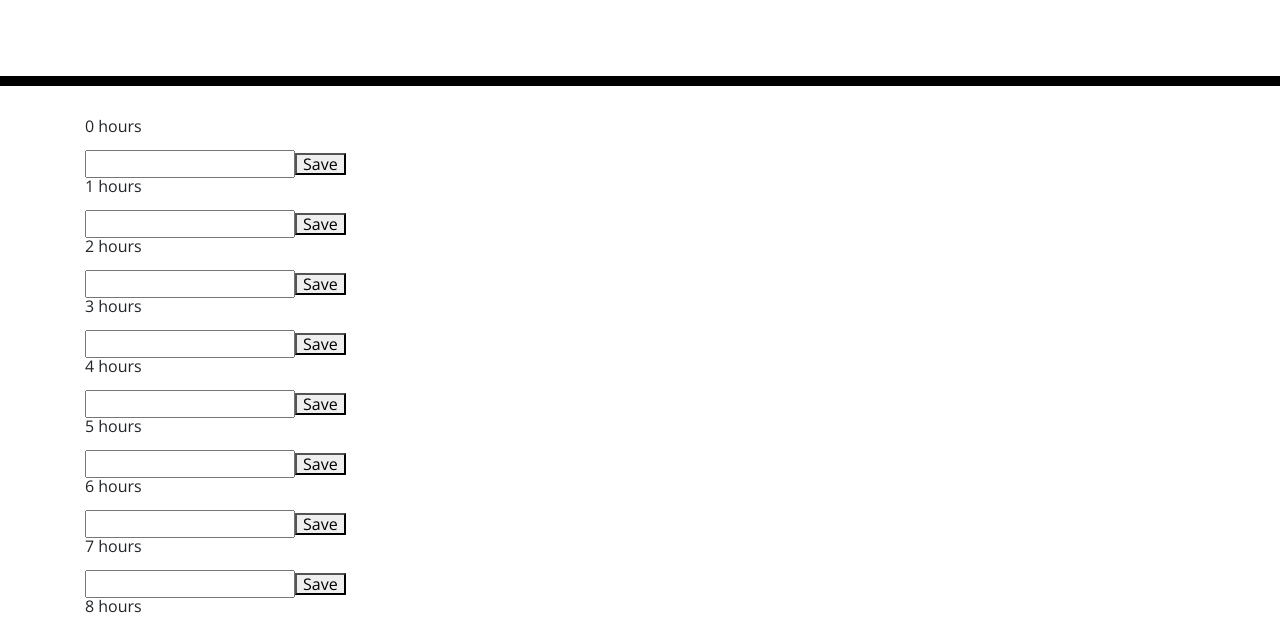
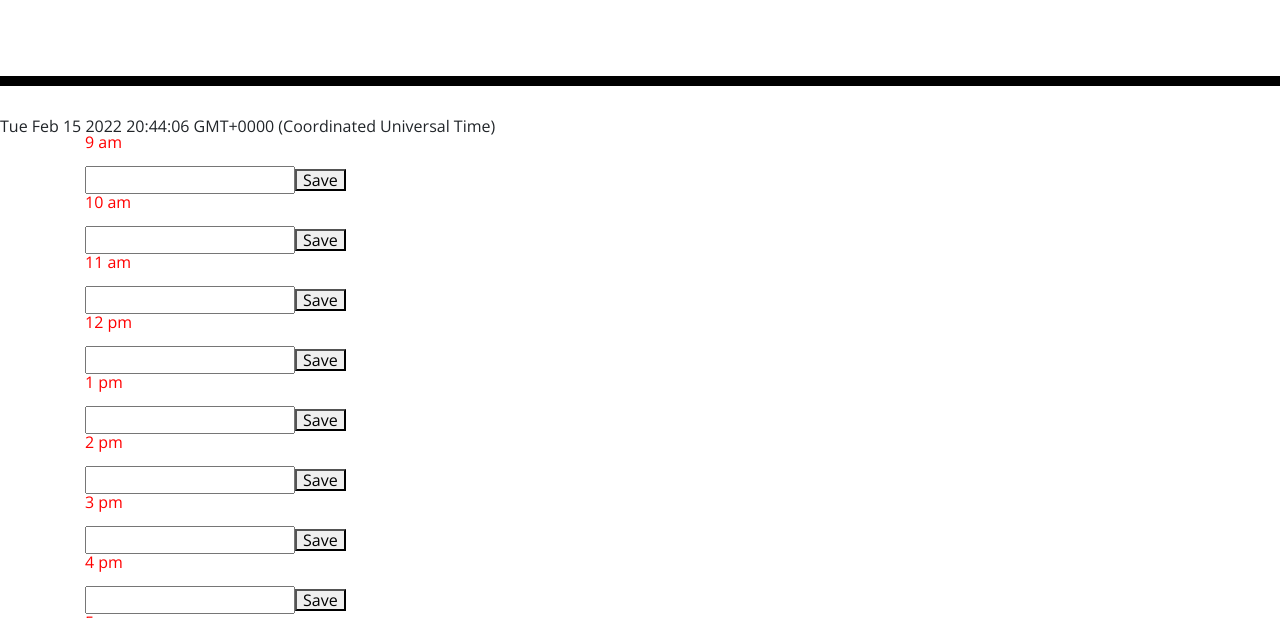
Before and after one commit to dmschwerd/super-disco, a plain HTML site: page Develop/index.html in a window 1280 px wide. Shown: the part 182-800 px from the top of the page. Drawn offline with nearby package versions, Linux system fonts and the light colour scheme.

Commit message:
color coded blocks

```diff
--- a/Develop/index.html
+++ b/Develop/index.html
@@ -28,6 +28,9 @@
       <p class="lead">A simple calendar app for scheduling your work day</p>
       <p id="currentDay" class="lead"></p>
     </header>
+    <header id="time-header">
+
+    </header>
     <div class="container">
       <section id="time-blocks">
 
--- a/Develop/js/script.js
+++ b/Develop/js/script.js
@@ -1,28 +1,55 @@
 var timeblocksEl = document.getElementById('time-blocks');
 var data = JSON.parse(localStorage.getItem('data')) || {};
+var timeHeaderEl = document.getElementById('time-header');
+var date = new Date();
+var START = 9;
+var END = 23;
 
-for(var i = 0; i < 13; i++) {
+function createTimeBlocks(start, end) {
+  for(var i = start; i < end; i++) {
     var timeBlock = document.createElement('div');
     var timeEl = document.createElement('p');
     var timeInputEl = document.createElement('input');
     var timeSaveButton = document.createElement('button');
 
 
+    if(date.getHours() < i){
+        timeBlock.style.color='#00FF00'
+    }else if(date.getHours() > i){
+        timeBlock.style.color='#FF0000'
+    }
     timeSaveButton.setAttribute('data-hour', i);
     timeInputEl.id = 'hour-' + i;
     timeInputEl.value = data[i] || '';
-    timeEl.textContent = i + ' hours';
+    if (i == 12) {
+      timeEl.textContent = i + ' pm';
+    }
+    else if(i > 12){
+      timeEl.textContent = (i-12) + ' pm';
+    } else {
+      timeEl.textContent = i + ' am';
+    }
     timeSaveButton.textContent = 'Save'
     timeSaveButton.addEventListener('click', function(event) {
-        var hour = event.target.getAttribute('data-hour');
-        var input = document.getElementById('hour-' + hour)
-        var inputValue = input.value;
-        data[hour] = inputValue;
-        localStorage.setItem('data', JSON.stringify(data));
+      var hour = event.target.getAttribute('data-hour');
+      var input = document.getElementById('hour-' + hour)
+      var inputValue = input.value;
+      data[hour] = inputValue;
+      localStorage.setItem('data', JSON.stringify(data));
     })
 
     timeBlock.appendChild(timeEl);
     timeBlock.appendChild(timeInputEl);
     timeBlock.appendChild(timeSaveButton);
     timeblocksEl.appendChild(timeBlock);
+  }
 }
+
+function setTime() {
+    setInterval(function() {
+        timeHeaderEl.textContent = new Date();
+    }, 10);
+}
+
+setTime();
+createTimeBlocks(START, END);
```
